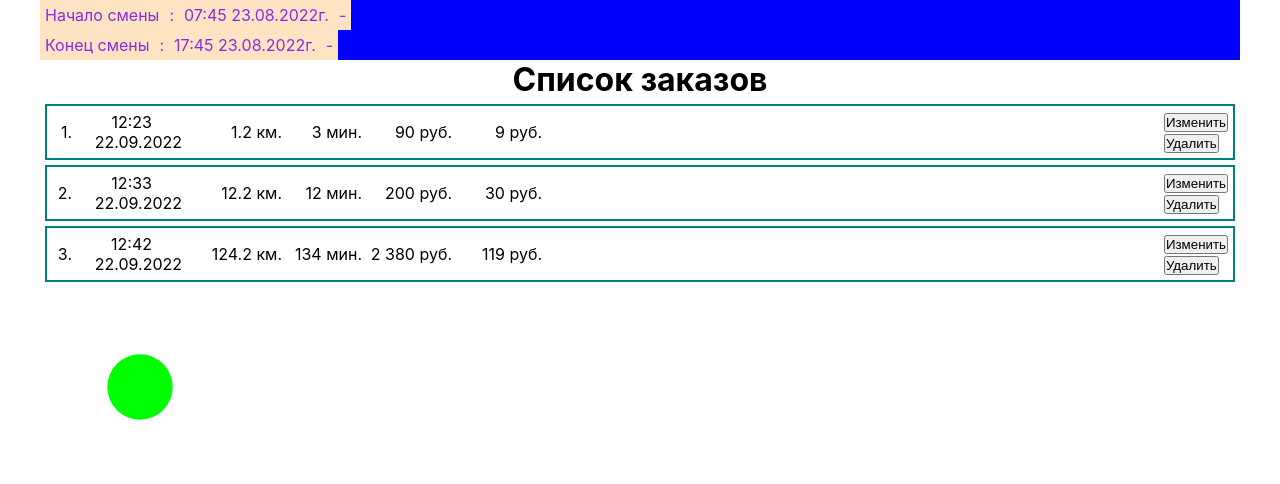
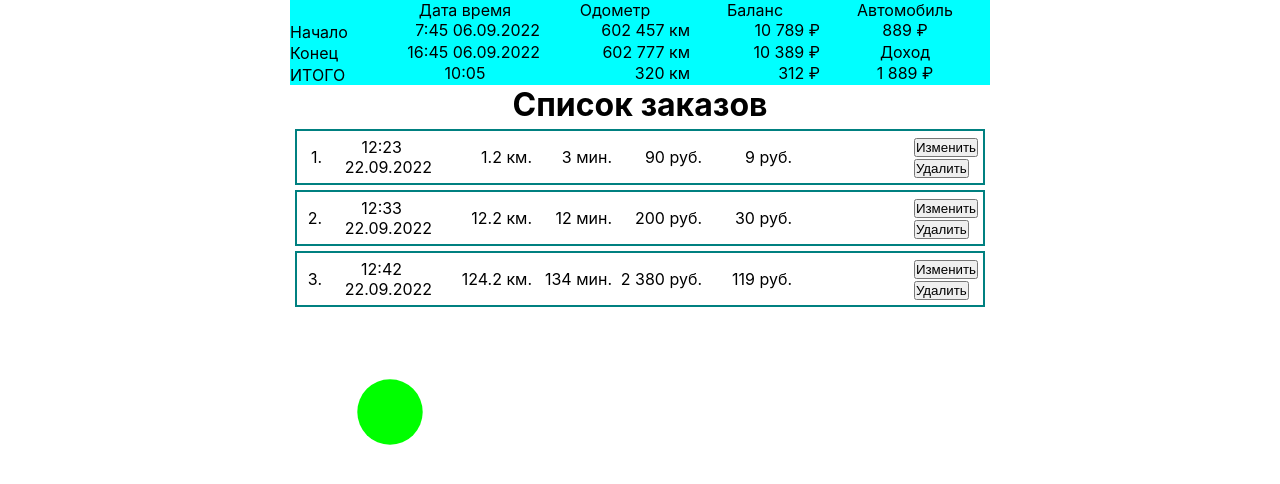
Before and after one commit to apwasilenko/bonus_app, a React (Create React App) app: page / in a window 1280 px wide. Shown: the top 484 px of the page. Built offline with nearby package versions, Linux system fonts and the light colour scheme.

Commit message:
Добавил данные в шапку

```diff
--- a/src/components/Header.jsx
+++ b/src/components/Header.jsx
@@ -4,35 +4,30 @@ import '../css/Header.css';
 const Header = () => {
 
   return (
-    <div className='header'>
-      <div className='header-block'>
-        <div className='header-inline'>
-          Начало смены
-        </div>
-        <div className='header-inline'>
-          :
-        </div>
-        <div className='header-inline'>
-          07:45 23.08.2022г.
-        </div>
-        <div className='header-inline'>
-          -
-        </div>
-      </div>
-      <div className='header-block'>
-        <div className='header-inline'>
-          Конец смены
-        </div>
-        <div className='header-inline'>
-          :
-        </div>
-        <div className='header-inline'>
-          17:45 23.08.2022г.
-        </div>
-        <div className='header-inline'>
-          -
-        </div>
-      </div>
+    <div class="header">
+      <div id="left" class="md1"></div>
+      <div id="center" class="md2">Дата время</div>
+      <div id="center" class="md3">Одометр</div>
+      <div id="center" class="md4">Баланс</div>
+      <div id="center" class="md5">Автомобиль</div>
+      <div class="mydiv1"></div>
+      <div id="left" class="md1">Начало</div>
+      <div id="right" class="md2">7:45 06.09.2022</div>
+      <div id="right" class="md3">602 457 км</div>
+      <div id="right" class="md4">10 789 ₽</div>
+      <div id="center" class="md5">889 ₽</div>
+      <div class="mydiv1"></div>
+      <div id="left" class="md1">Конец</div>
+      <div id="right" class="md2">16:45 06.09.2022</div>
+      <div id="right" class="md3">602 777 км</div>
+      <div id="right" class="md4">10 389 ₽</div>
+      <div id="center" class="md5">Доход</div>
+      <div class="mydiv1"></div>
+      <div id="left" class="md1">ИТОГО</div>
+      <div id="center" class="md2">10:05</div>
+      <div id="right" class="md3">320 км</div>
+      <div id="right" class="md4">312 ₽</div>
+      <div id="center" class="md5">1 889 ₽</div>
     </div>
   )
 }
--- a/src/css/App.css
+++ b/src/css/App.css
@@ -10,5 +10,5 @@
 }
 
 .App {
-  width: 1200px;
+  max-width: 700px;
 }
--- a/src/css/Header.css
+++ b/src/css/Header.css
@@ -1,24 +1,53 @@
-* {
-  margin: 0;
-  padding: 0;
-  box-sizing: border-box;
+.header{
+  background-color: aqua;
+  width: 100%;
+  margin: auto;
+  text-align: center;
 }
 
-.header {
-  margin: 0% auto;
+.md1{
+  margin: auto;
+  display: inline-block;
+  width: 100px;
+  vertical-align: middle;
 }
 
-.header-block {
-  display: block;
+.md2{
   margin: auto;
-  background: blue;
-  color: aqua;
+  display: inline-block;
+  width: 150px;
 }
 
-.header-inline {
+.md3{
+  margin: auto;
   display: inline-block;
+  width: 150px;
+}
+
+.md4{
   margin: auto;
-  padding: 5px;
-  background: bisque;
-  color: blueviolet;
+  display: inline-block;
+  width: 130px;
 }
+
+.md5{
+  margin: auto;
+  display: inline-block;
+  width: 170px;
+}
+
+#left{
+  text-align: left;
+}
+
+#right{
+  text-align: right;
+}
+#center{
+  text-align: center;
+}
+
+.mydiv1{
+  margin: auto;
+  display: block;
+}
```
